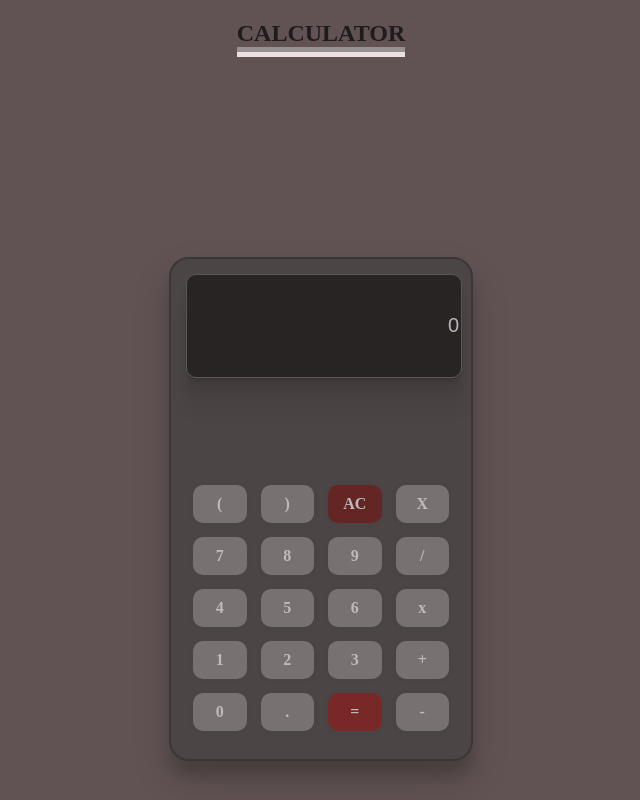
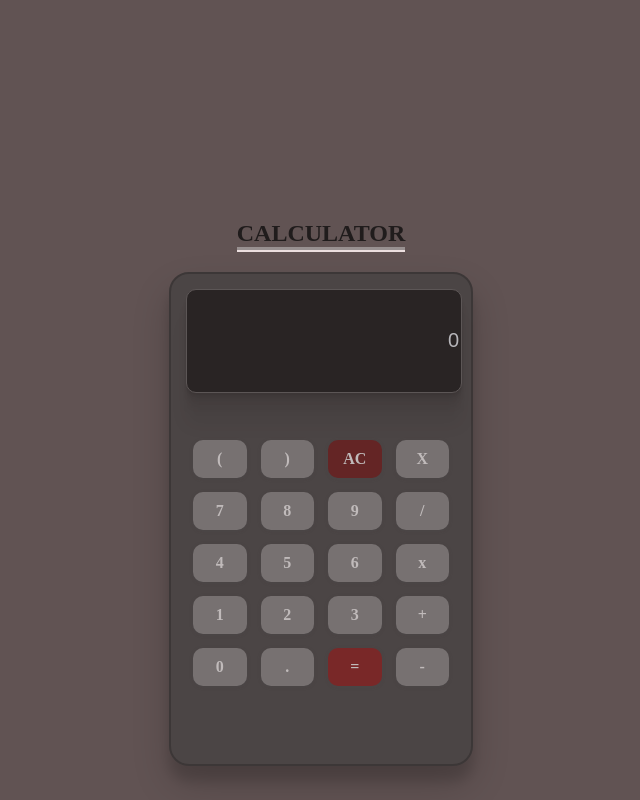
Before and after one commit to srimathijan/calculator, a plain HTML site: page index.html in a window 1280 px wide. Shown: the whole page, without its empty margins (295-935 px from the left). Drawn offline with Linux system fonts and the light colour scheme.

Commit message:
updated files

```diff
--- a/style.css
+++ b/style.css
@@ -1,23 +1,26 @@
 body {
     width: 95%;
+
     background-color: rgb(97, 83, 83);
-    user-select: none;
+
 }
 
 h2 {
     color: rgb(32, 28, 28);
     justify-self: center;
-    border-bottom: 10px groove rgb(236, 223, 223);
+    border-bottom: 5px groove rgb(236, 223, 223);
 
 }
-
+.container{
+    align-content: center;
+    justify-content: center;
+    margin-top: 200px;
+}
 .calculator {
     width: 300px;
-    height: 500px;
+    height: 490px;
+    margin: auto;
     border: solid 2px rgb(37, 37, 37);
-
-    margin: auto;
-    margin-top: 200px;
     background-color: rgb(61, 60, 60);
     border-radius: 20px;
     opacity: 0.6;
@@ -55,10 +58,10 @@ h2 {
     text-align: center;
     display: grid;
     grid-template-columns: 1fr 1fr 1fr 1fr;
-    cursor: pointer;
+
     margin: 20px;
     gap: 10px;
-    margin-top: 30%;
+    margin-top: 30px;
     border-radius: 10px;
 
 
@@ -103,5 +106,7 @@ h1:hover {
 @media screen and (max-width:600px) {
     body {
         width: 95%;
+
     }
+
 }
```
